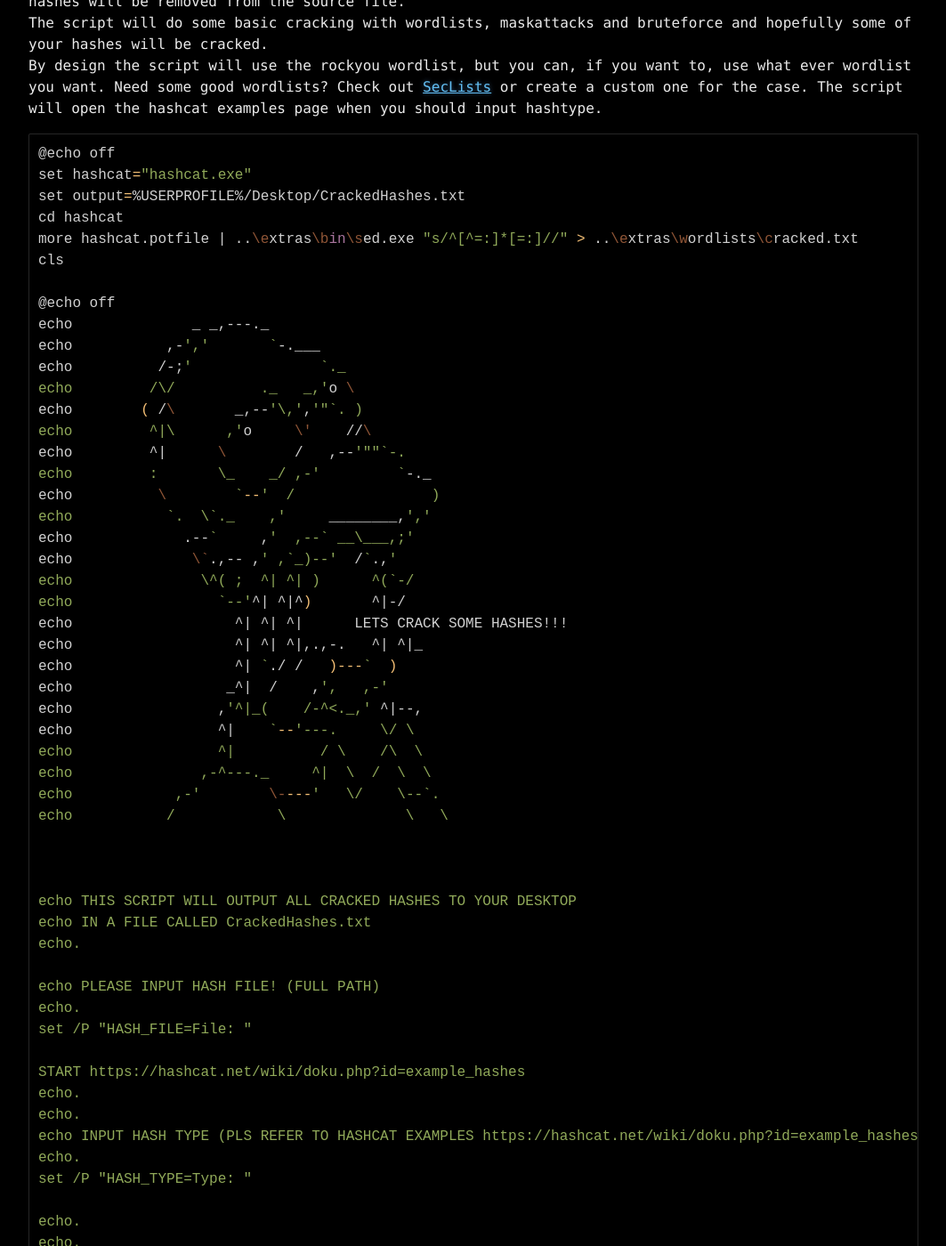
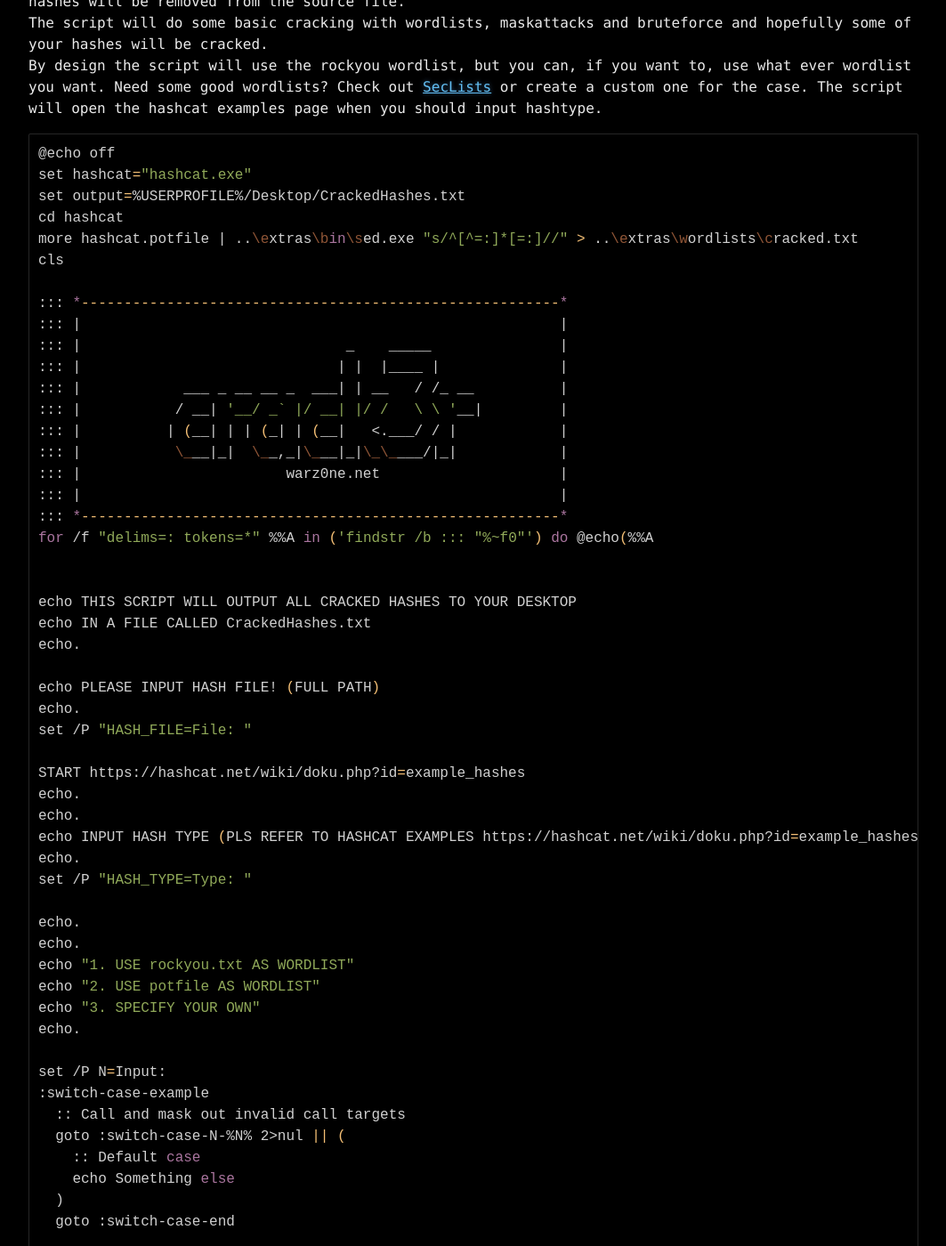
Before and after one commit to datahackare/warz0ne, a Jekyll site: the page built from _posts/2021-06-19-crack3r.md, in a window 1280 px wide and 1400 px high, scrolled down 850 px. Shown: the whole window at 89% size, without its empty margins (108-1171 px from the left). Built offline with Jekyll 4.4.1, drawn with Linux system fonts in a browser that asks for light colours; some of the changed text lies outside the part shown.

Commit message:
Update 2021-06-19-crack3r.md

```diff
--- a/_posts/2021-06-19-crack3r.md
+++ b/_posts/2021-06-19-crack3r.md
@@ -30,32 +30,18 @@ cd hashcat
 more hashcat.potfile | ..\extras\bin\sed.exe "s/^[^=:]*[=:]//" > ..\extras\wordlists\cracked.txt
 cls
 
-@echo off
-echo              _ _,---._
-echo           ,-','       `-.___
-echo          /-;'               `._
-echo         /\/          ._   _,'o \
-echo        ( /\       _,--'\,','"`. )
-echo         ^|\      ,'o     \'    //\
-echo         ^|      \        /   ,--'""`-.
-echo         :       \_    _/ ,-'         `-._
-echo          \        `--'  /                )
-echo           `.  \`._    ,'     ________,','
-echo             .--`     ,'  ,--` __\___,;'
-echo              \`.,-- ,' ,`_)--'  /`.,'
-echo               \^( ;  ^| ^| )      ^(`-/
-echo                 `--'^| ^|^)       ^|-/
-echo                   ^| ^| ^|      LETS CRACK SOME HASHES!!!
-echo                   ^| ^| ^|,.,-.   ^| ^|_
-echo                   ^| `./ /   )---`  )
-echo                  _^|  /    ,',   ,-'
-echo                 ,'^|_(    /-^<._,' ^|--,
-echo                 ^|    `--'---.     \/ \
-echo                 ^|          / \    /\  \
-echo               ,-^---._     ^|  \  /  \  \
-echo            ,-'        \----'   \/    \--`.
-echo           /            \              \   \
-
+::: *--------------------------------------------------------*
+::: |                                                        |
+::: |                               _    _____               |
+::: |                              | |  |____ |              |
+::: |            ___ _ __ __ _  ___| | __   / /_ __          |
+::: |           / __| '__/ _` |/ __| |/ /   \ \ '__|         |
+::: |          | (__| | | (_| | (__|   <.___/ / |            |
+::: |           \___|_|  \__,_|\___|_|\_\____/|_|            |
+::: |                        warz0ne.net                     |
+::: |                                                        |
+::: *--------------------------------------------------------*
+for /f "delims=: tokens=*" %%A in ('findstr /b ::: "%~f0"') do @echo(%%A
 
 
 echo THIS SCRIPT WILL OUTPUT ALL CRACKED HASHES TO YOUR DESKTOP
```
